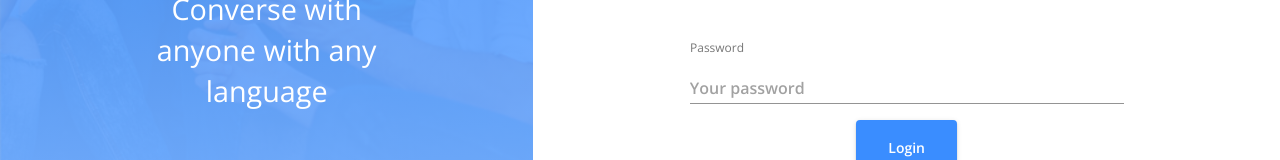
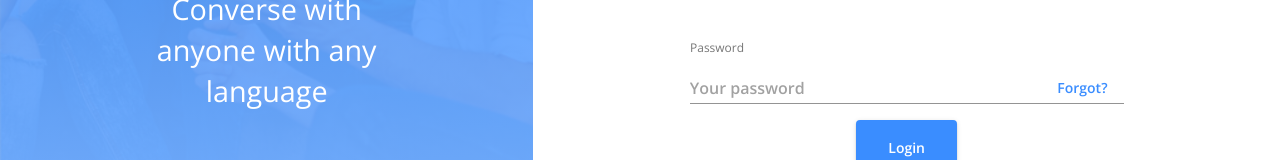
Before and after one commit to j-a-h-i-r/messenger-react, a React (Create React App) app in the folder client/: page /login in a window 1280 px wide. Shown: the part 350-510 px from the top of the page. Built offline with nearby package versions, Linux system fonts and the light colour scheme; no server answers.

Commit message:
Add "Forget" in login UI password input

```diff
--- a/client/src/Login.js
+++ b/client/src/Login.js
@@ -10,6 +10,7 @@ import {
   TextField,
   Paper,
   CssBaseline,
+  InputAdornment,
 } from "@material-ui/core";
 import { makeStyles } from '@material-ui/core/styles';
 import { login } from "./store/utils/thunkCreators";
@@ -117,7 +118,16 @@ const Login = (props) => {
                     name="password"
                     margin="normal"
                     InputLabelProps={{shrink: true}}
-                    InputProps={{style: {marginTop: '2rem'}}}
+                    InputProps={{
+                      style: {marginTop: '2rem'},
+                      endAdornment: (
+                        <InputAdornment>
+                          <Button color="primary">
+                            Forgot?
+                          </Button>
+                        </InputAdornment>
+                      ),
+                    }}
                   />
                 </FormControl>
 
--- a/client/src/Signup.js
+++ b/client/src/Signup.js
@@ -102,7 +102,7 @@ const Signup = (props) => {
                 </Box>
               </Typography>
 
-              <form className={classes.form} onSubmit={handleRegister} noValidate>
+              <form className={classes.form} onSubmit={handleRegister}>
 
                 <FormControl fullWidth required margin="normal">
                   <TextField
```
